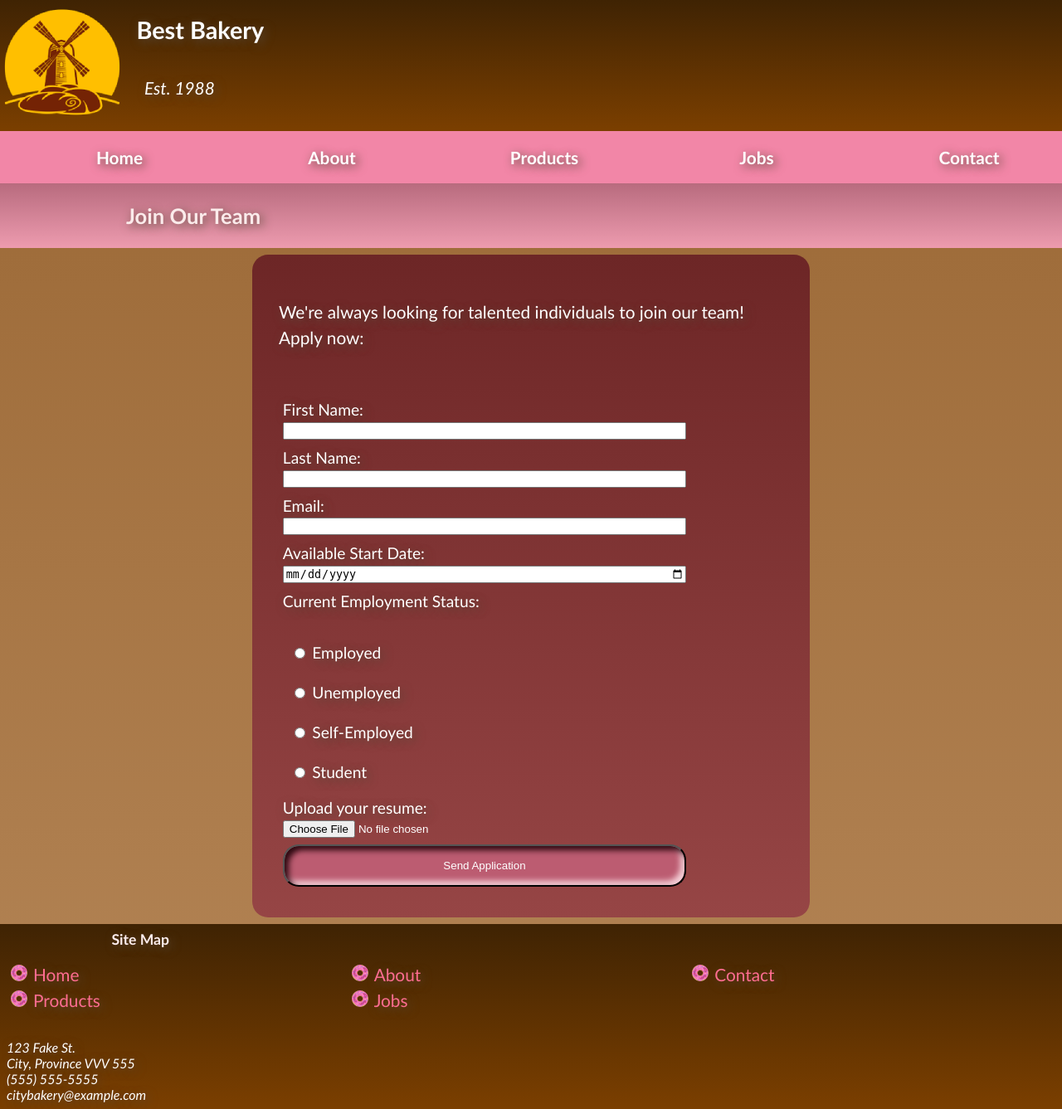
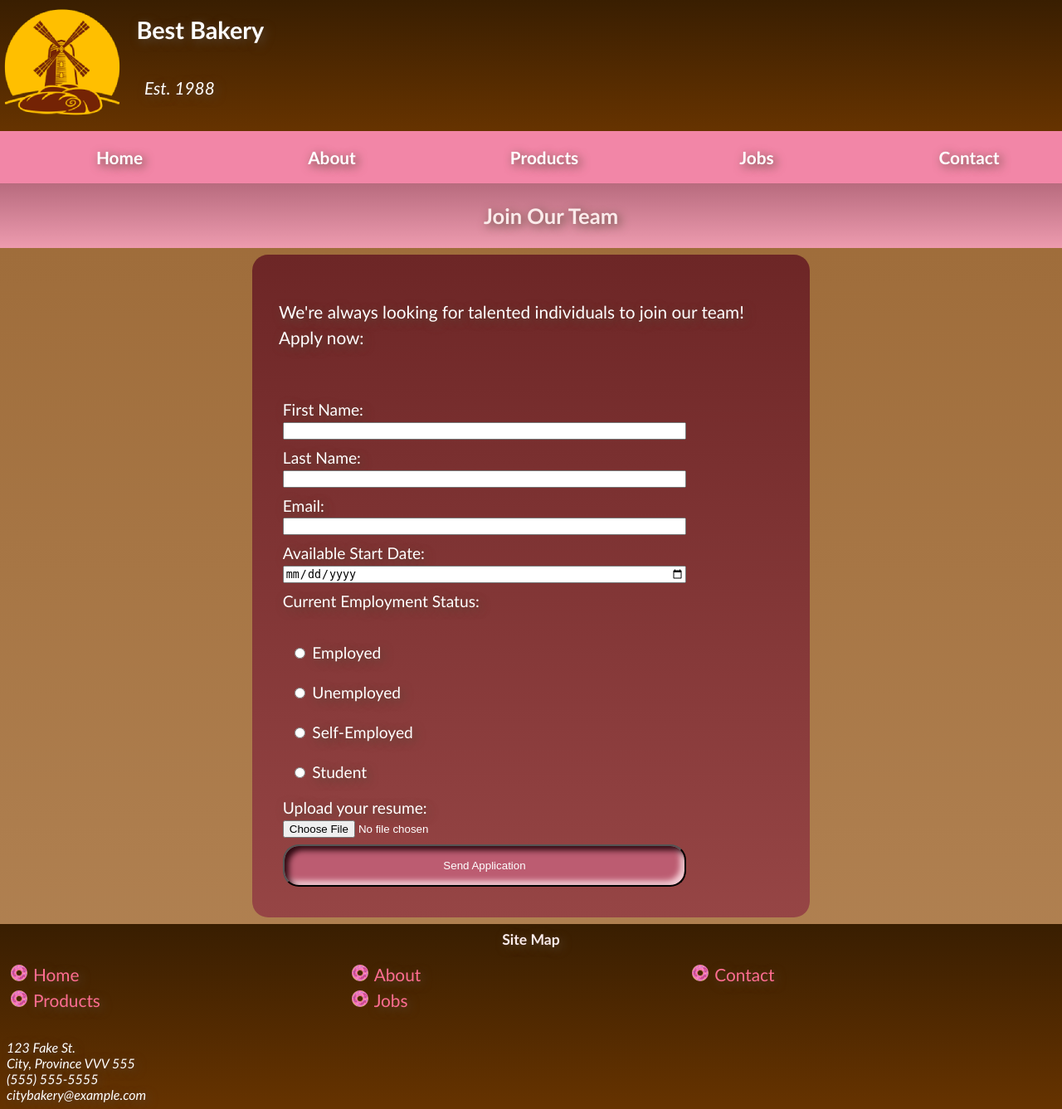
Before and after one commit to ImpendingKataclysm/bakery_website, a Django app: template main_site/templates/jobs.html in a window 1280 px wide; the page is wider, and only the part inside the window is pictured. Shown: that part at 83% size. Run offline with Django 3.2, Linux system fonts and the light colour scheme; the template is opened without the code that fills it, so the values that code supplies are empty.

Commit message:
Centered page subheadings on all screen sizes

```diff
--- a/main_site/static/css/main.css
+++ b/main_site/static/css/main.css
@@ -8,12 +8,16 @@ body {
     width: 100%;
 }
 
+h2, h3 {
+    text-align: center;
+}
+
 header, footer, nav, main {
     width: 100%;
 }
 
 header, footer {
-    background-image: linear-gradient(to bottom, #3f2303, #7B3F00);
+    background-image: linear-gradient(to bottom, #391e01, #663300);
     margin: 0;
 }
 
```
